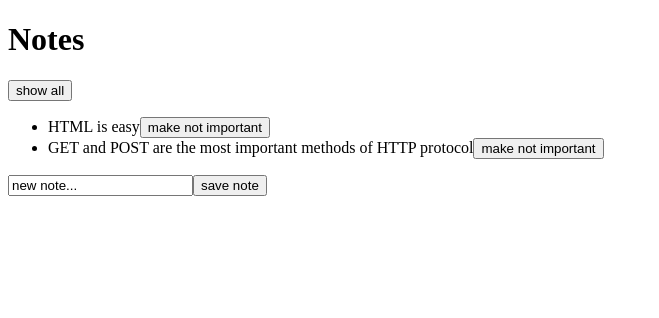
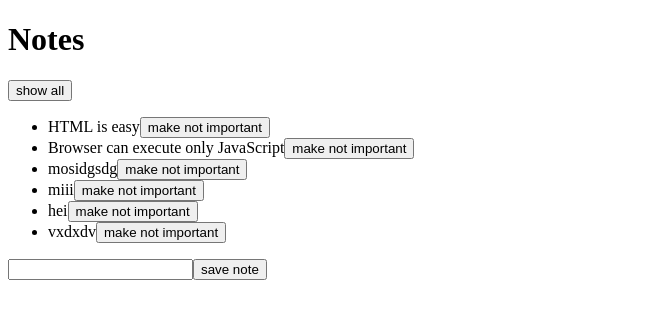
Before and after one commit to TanjaVar/full_stack_mooc_2021, a React (Create React App) app in the folder osa2/single-page-app-exercise/: page / in a window 1280 px wide. Shown: the top 318 px of the page, without its empty margins (0-659 px from the left). Built offline with nearby package versions, Linux system fonts and the light colour scheme; data requests are answered from the project's data file.

Commit message:
pelvelimella olevan datan muokkaaminen: Notes exercise

```diff
--- a/osa2/single-page-app-exercise/db.json
+++ b/osa2/single-page-app-exercise/db.json
@@ -10,13 +10,91 @@
       "id": 2,
       "content": "Browser can execute only JavaScript",
       "date": "2022-1-17T18:39:34.091Z",
-            "important": false
+      "important": true
     },
     {
       "id": 3,
       "content": "GET and POST are the most important methods of HTTP protocol",
       "date": "2022-1-17T19:20:14.298Z",
-            "important": true
+      "important": false
+    },
+    {
+      "content": "new note...gdrg",
+      "date": "2022-03-21T13:16:39.484Z",
+      "important": false,
+      "id": 4
+    },
+    {
+      "content": "msidjgsd",
+      "date": "2022-03-21T13:37:01.575Z",
+      "important": false,
+      "id": 5
+    },
+    {
+      "content": "fef",
+      "date": "2022-03-21T13:40:26.932Z",
+      "important": false,
+      "id": 6
+    },
+    {
+      "content": "moisd",
+      "date": "2022-03-21T13:54:54.234Z",
+      "important": false,
+      "id": 7
+    },
+    {
+      "content": "huhuh",
+      "date": "2022-03-21T13:58:01.569Z",
+      "important": false,
+      "id": 8
+    },
+    {
+      "content": "mosidgsdg",
+      "date": "2022-03-21T13:58:13.828Z",
+      "important": true,
+      "id": 9
+    },
+    {
+      "content": "muuu",
+      "date": "2022-03-22T10:50:17.794Z",
+      "important": false,
+      "id": 10
+    },
+    {
+      "content": "miii",
+      "date": "2022-03-22T10:51:22.611Z",
+      "important": true,
+      "id": 11
+    },
+    {
+      "content": "uuuu",
+      "date": "2022-03-22T10:53:40.417Z",
+      "important": false,
+      "id": 12
+    },
+    {
+      "content": "moii",
+      "date": "2022-03-22T11:03:03.673Z",
+      "important": false,
+      "id": 13
+    },
+    {
+      "content": "hei",
+      "date": "2022-03-22T11:03:53.215Z",
+      "important": true,
+      "id": 14
+    },
+    {
+      "content": "vxdxdv",
+      "date": "2022-03-23T10:59:32.825Z",
+      "important": true,
+      "id": 15
+    },
+    {
+      "content": "bxdbxdb",
+      "date": "2022-03-23T10:59:36.654Z",
+      "important": false,
+      "id": 16
     }
   ]
 }
--- a/osa2/single-page-app-exercise/src/App.js
+++ b/osa2/single-page-app-exercise/src/App.js
@@ -4,7 +4,7 @@ import noteService from './services/notes'
 
 const App = (props) => {
   const [notes, setNotes] = useState([]);
-  const [newNote, setNewNote] = useState('new note...');
+  const [newNote, setNewNote] = useState('');
   const [showImportant, setShowImportant] = useState(true);
 
   // useFetch performs side affects in function components
@@ -29,24 +29,29 @@ const addNote = (event) => {
       content: newNote,
       date: new Date().toISOString(),
       important: Math.random()>0.5, //50% todennäköisyydellä "tärkeä"
+      id: notes.length + 1,
     };
 
     noteService
     .create(noteObject)
-    .then(response => {
-      setNotes(notes.concat(response.data)) //response.data object contains content, date and imoportance
+    .then(returnedNote => {
+      setNotes(notes.concat(returnedNote)) //response.data object contains content, date and imoportance
       setNewNote('')
+    })
+    .catch(error => {
+      alert(
+        `can't add new note`
+      )
     })
   }
 
   const handleNoteChange = (event) => {
     //syotekentan arvon muutoksella ei ole oletusarvoista toimintaa joten preventDefaultia ei tarvitse
-    console.log(event.target.value); //event on tapahtumaolio
+    console.log('handleNoteChange: ', event.target.value); //event on tapahtumaolio
     setNewNote(event.target.value);
   }
 
   // ehdollinen operaattori katsoo onko showImportant true
-  // jos on niin sitten
   const notesToShow = !showImportant
     ? notes
     : notes.filter(note => note.important === true);
@@ -54,14 +59,21 @@ const addNote = (event) => {
   //switch note importance
   const toggleImportanceOf = (id) => {
     //console.log(`importance of ${id} needs to be toggled`)
-    const url = `http://localhost:3001/notes/${id}`; //get notes own url
+    const url = `http://localhost:3001/notes/${id}` //get notes own url
     const note = notes.find(n => n.id === id) //find the right note with specific id
     const changedNote = {...note, important: !note.important} // make copy of an array and replace with new information
 
+    // sets new note to notes State and if not succeed then error message will be displayed
     noteService
       .update(id, changedNote)
-      .then(response => {
-        setNotes(notes.map(note => note.id !== id ? note : response.data))
+      .then(returnedNote => {
+        setNotes(notes.map(note => note.id !== id ? note : returnedNote))
+      })
+      .catch(error => {
+        alert(
+          `failed to update importance of note id ${id}`
+        )
+        setNotes(notes.filter(n => n.id !== id))
       })
   }
 
--- a/osa2/single-page-app-exercise/src/services/notes.js
+++ b/osa2/single-page-app-exercise/src/services/notes.js
@@ -1,14 +1,17 @@
 import axios from 'axios'
 const baseUrl = 'http://localhost:3001/notes'
 
+// gets all objects from server
 const getAll = () => {
     return axios.get(baseUrl)
 }
 
+// creates new note object to server
 const create = (newObject) => {
     return axios.post(baseUrl, newObject)
 }
 
+// updates note importance
 const update = (id, newObject) => {
     return axios.put(`${baseUrl}/${id}`, newObject)
 }
```
Lines whose indentation alone changed are shown as unchanged.
